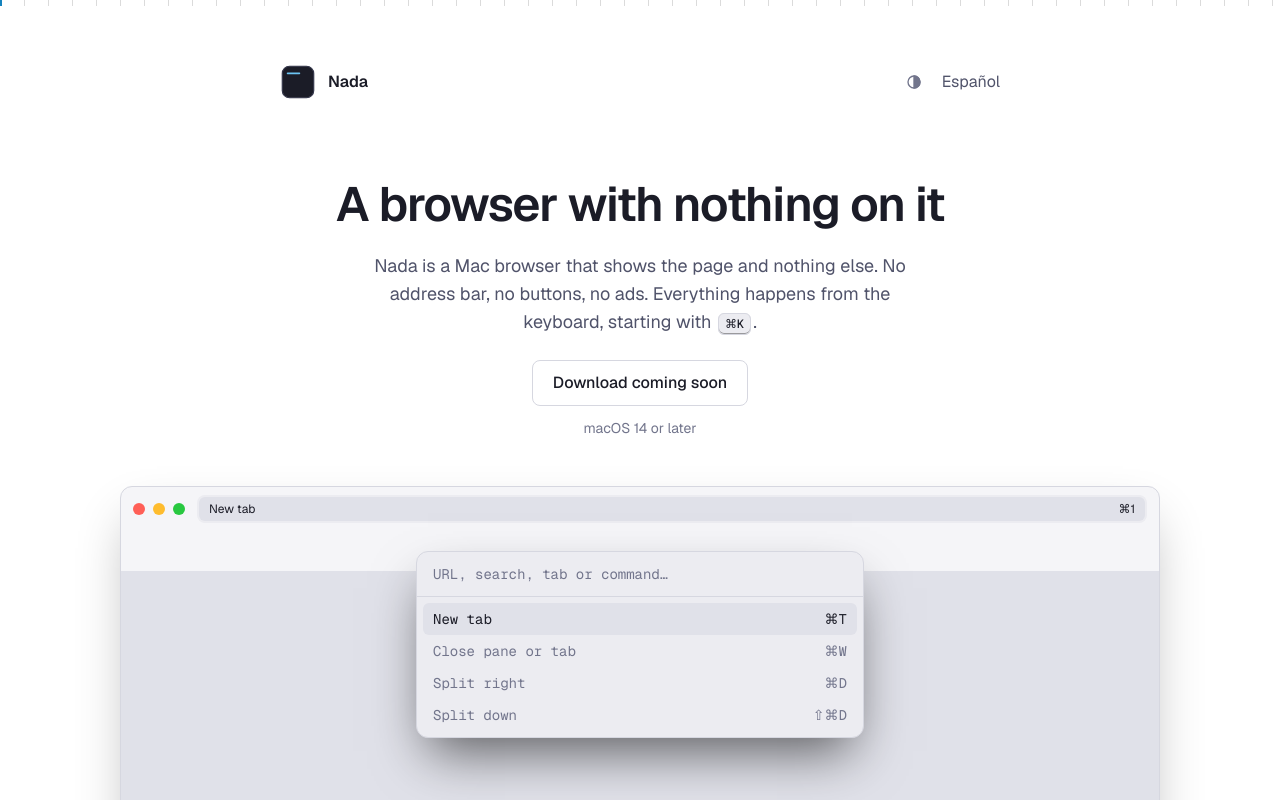
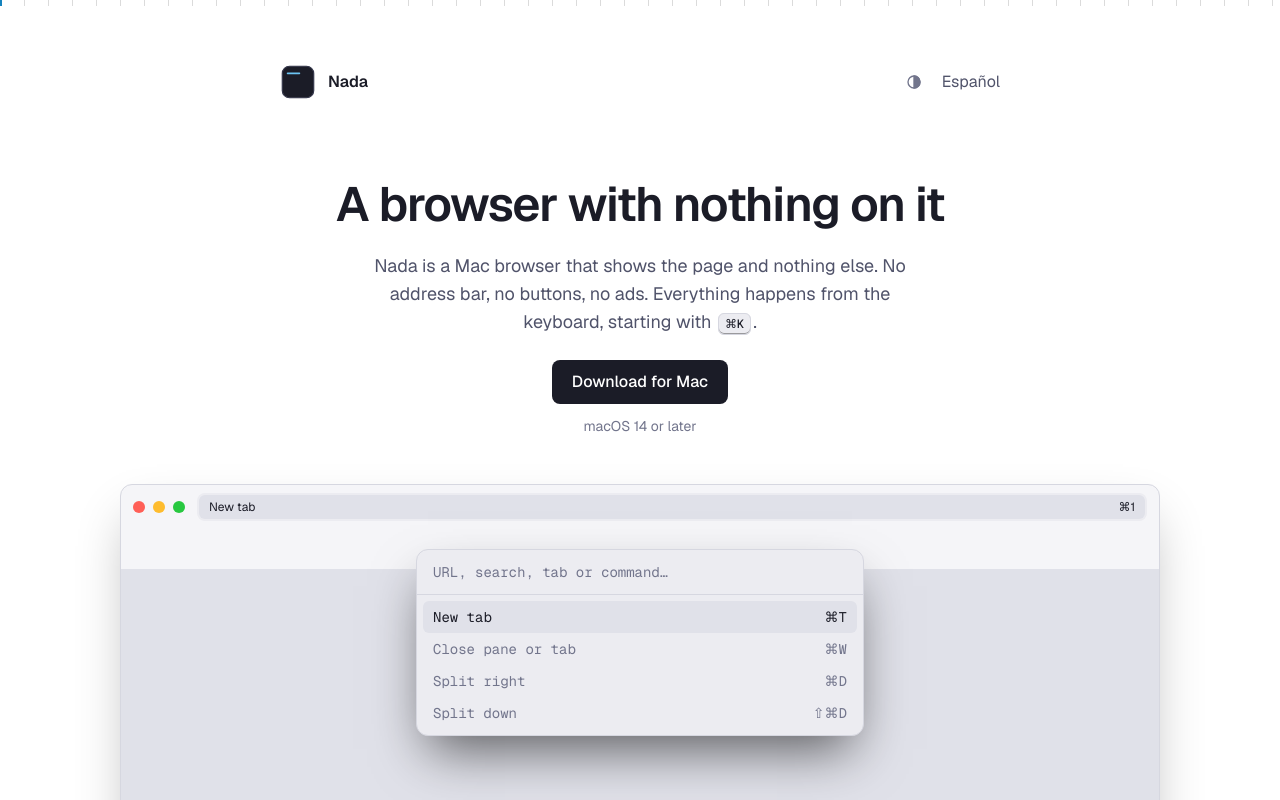
Before and after one commit to vigosan/nada, a Next.js app in the folder web/: page / in a window 1280 px wide. Shown: the top 800 px of the page. Built offline with nearby package versions, Linux system fonts and the light colour scheme.

Commit message:
Publish Nada 0.1.1 and turn on the download button

```diff
--- a/web/content.ts
+++ b/web/content.ts
@@ -2,7 +2,7 @@ export const LANGS = ["en", "es"] as const;
 export type Lang = (typeof LANGS)[number];
 
 export const SITE_URL = "https://nada.vicent.io";
-export const DOWNLOAD: string | null = null;
+export const DOWNLOAD: string | null = "https://github.com/vigosan/nada/releases/latest/download/Nada.zip";
 export const CONTACT = "hello@vicent.io";
 export const REPO = "https://github.com/vigosan/nada";
 export const UPDATED = "2026-11-18";
```
Also changed, not shown: 1 other file (tests, documents, lock files or other folders).
